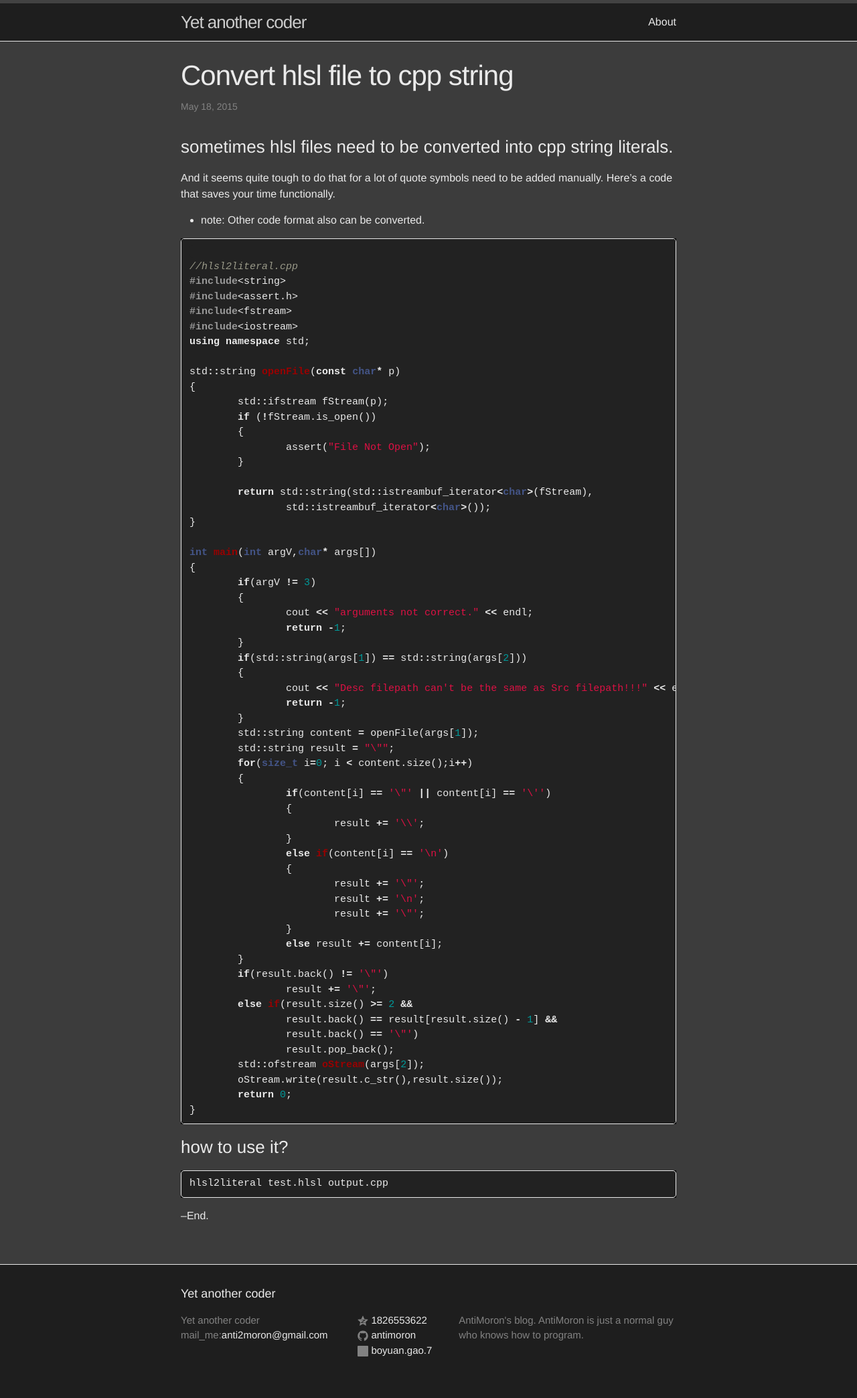
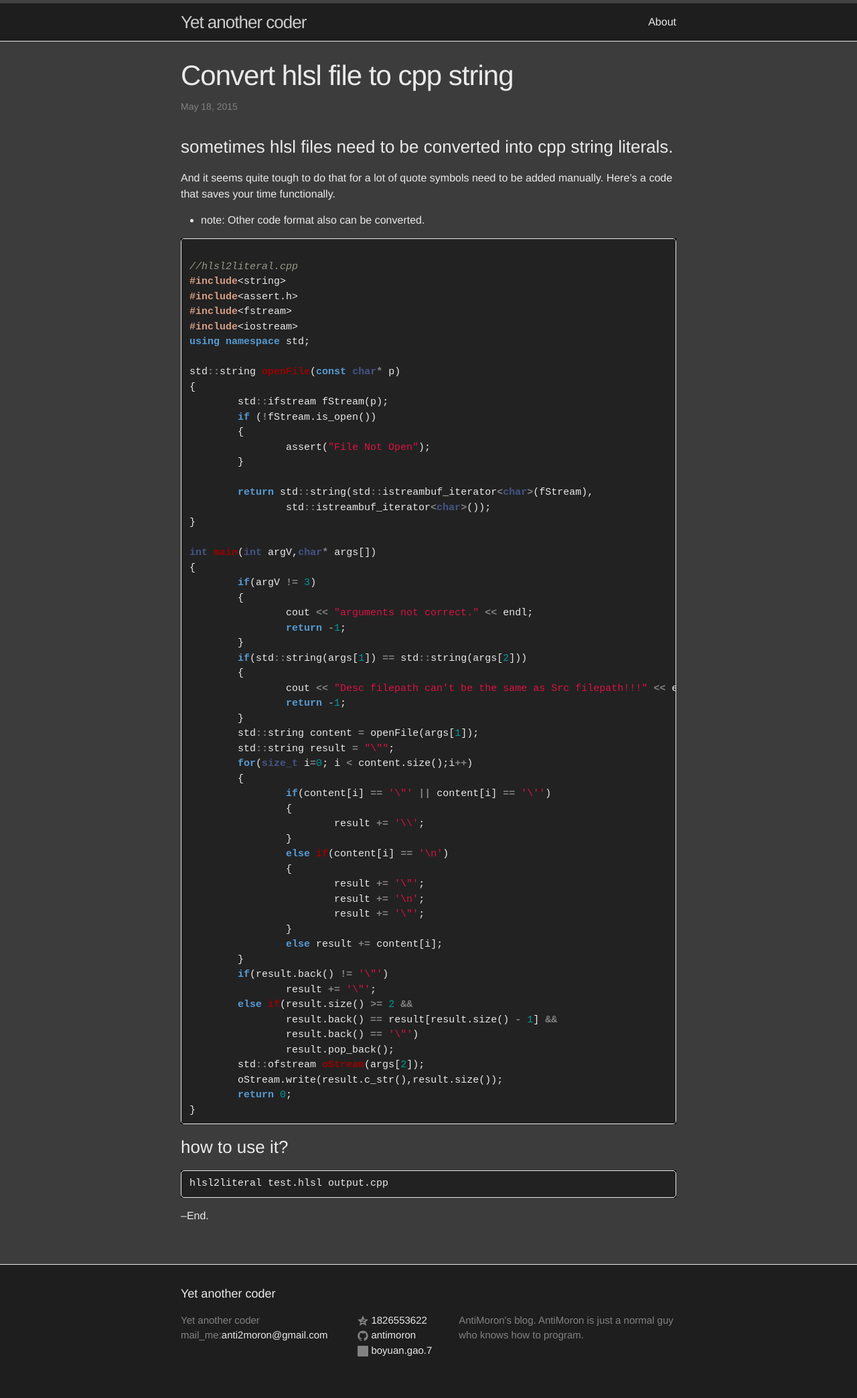
Before and after one commit to QAQMiao/antimoron.github.io, a Jekyll site: the page built from _posts/2015-05-18-Convert-hlsl-file-to-cpp-string.markdown, in a window 1280 px wide. Shown: the whole page at 67% size. Built offline with Jekyll 4.4.1, drawn with Linux system fonts in a browser that asks for light colours.

Commit message:
update css

```diff
--- a/_sass/_syntax-highlighting.scss
+++ b/_sass/_syntax-highlighting.scss
@@ -12,10 +12,10 @@
 
     .c     { color: #998; font-style: italic } // Comment
     .err   { color: #a61717; background-color: #e3d2d2 } // Error
-    .k     { font-weight: bold } // Keyword
-    .o     { font-weight: bold } // Operator
+    .k     { color: $keyword-color;font-weight: bold } // Keyword
+    .o     { color: $grey-color;font-weight: bold } // Operator
     .cm    { color: #998; font-style: italic } // Comment.Multiline
-    .cp    { color: #999; font-weight: bold } // Comment.Preproc
+    .cp    { color: #d69d85; font-weight: bold } // Comment.Preproc
     .c1    { color: #998; font-style: italic } // Comment.Single
     .cs    { color: #999; font-weight: bold; font-style: italic } // Comment.Special
     .gd    { color: #000; background-color: #fdd } // Generic.Deleted
```
